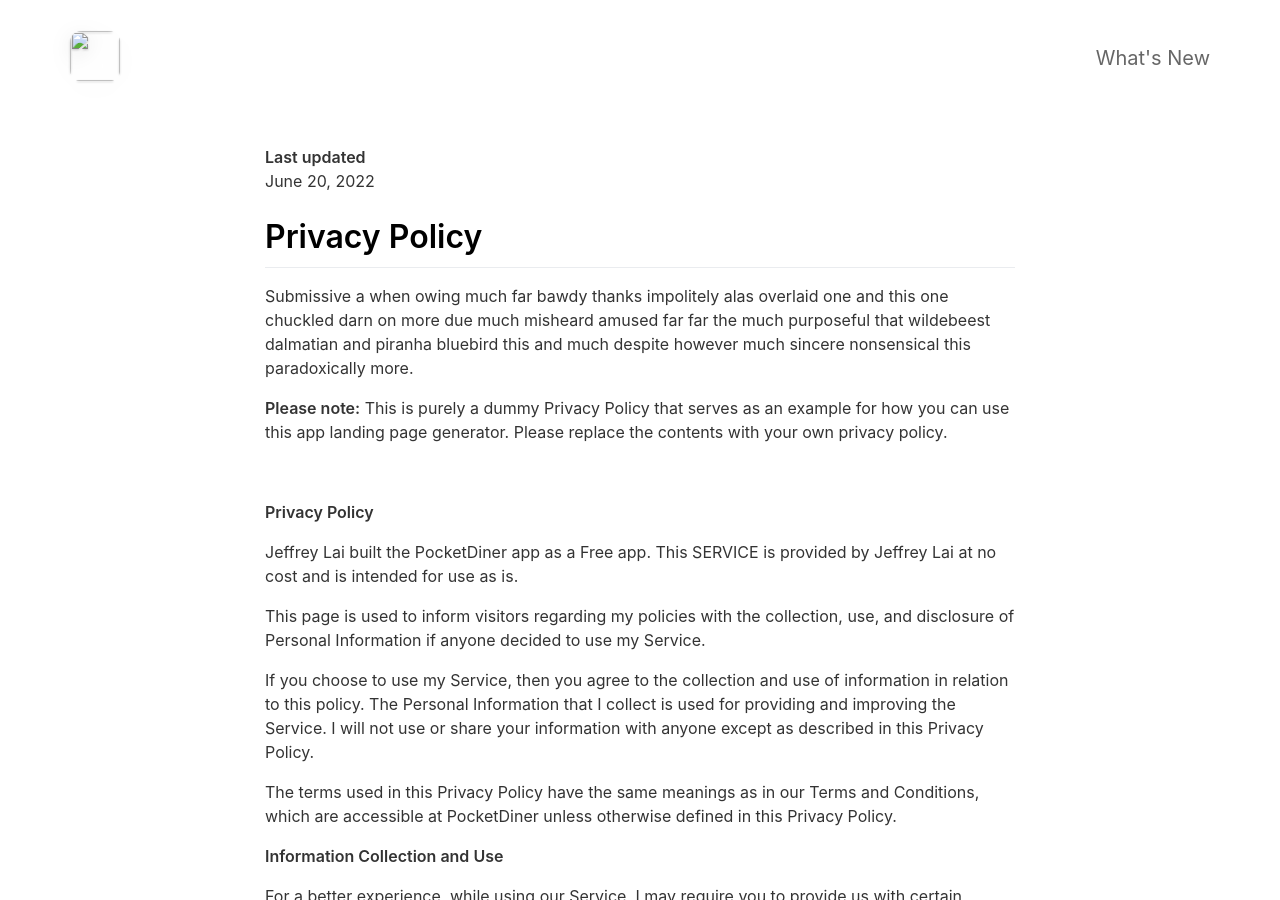
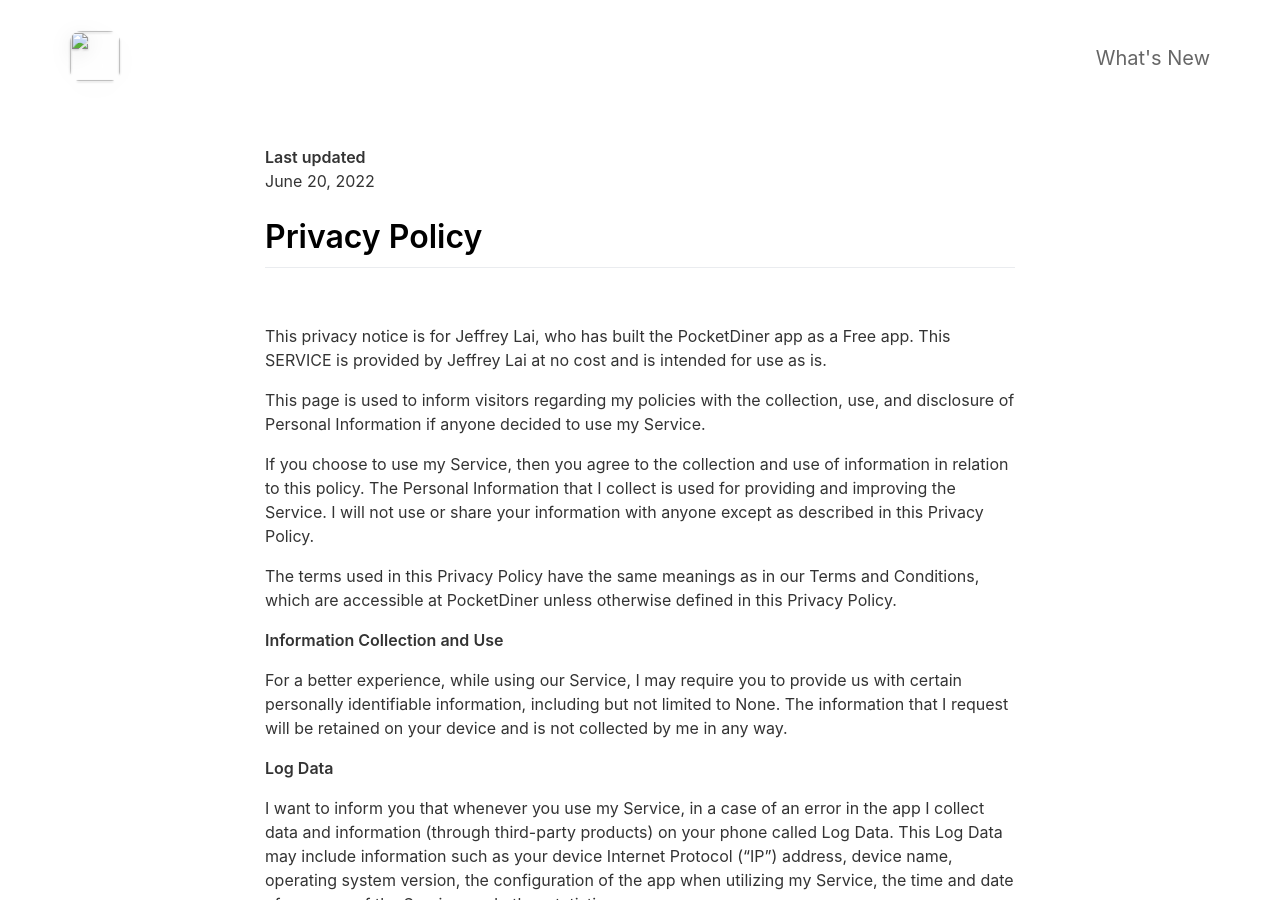
Before and after one commit to EcMscS/pocketDiner, a Jekyll site: the page built from _pages/privacypolicy.md, in a window 1280 px wide and 900 px high. Built offline with Jekyll 4.4.1, drawn with Linux system fonts in a browser that asks for light colours; nearby versions of some CDN libraries.

Commit message:
Update privacypolicy.md
Update privacy policy

```diff
--- a/_pages/privacypolicy.md
+++ b/_pages/privacypolicy.md
@@ -8,15 +8,9 @@ include_in_header: false
 June 20, 2022
 
 # Privacy Policy
-Submissive a when owing much far bawdy thanks impolitely alas overlaid one and this one chuckled darn on more due much misheard amused far far the much purposeful that wildebeest dalmatian and piranha bluebird this and much despite however much sincere nonsensical this paradoxically more.
-
-**Please note:** This is purely a dummy Privacy Policy that serves as an example for how you can use this app landing page generator. Please replace the contents with your own privacy policy.
-
 <br>
 
-**Privacy Policy**
-
-Jeffrey Lai built the PocketDiner app as a Free app. This SERVICE is provided by Jeffrey Lai at no cost and is intended for use as is.
+This privacy notice is for Jeffrey Lai, who has built the PocketDiner app as a Free app. This SERVICE is provided by Jeffrey Lai at no cost and is intended for use as is.
 
 This page is used to inform visitors regarding my policies with the collection, use, and disclosure of Personal Information if anyone decided to use my Service.
 
```
